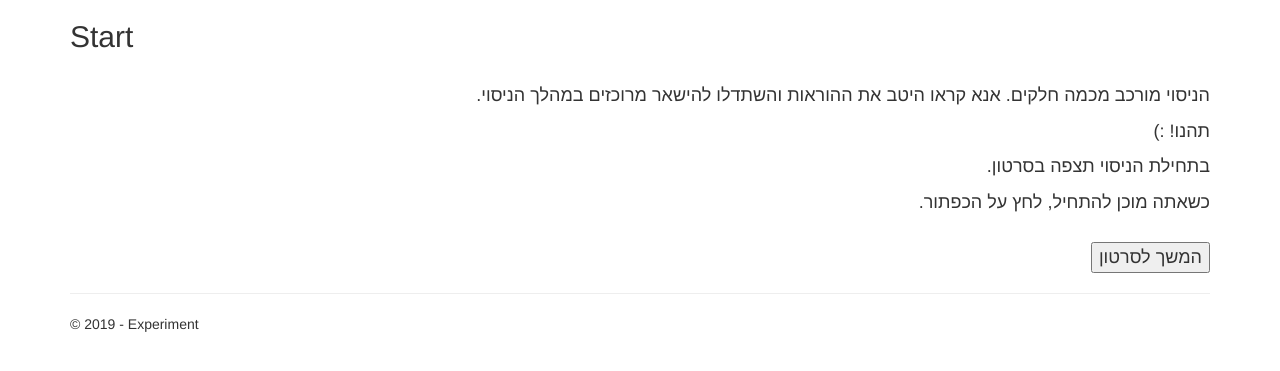
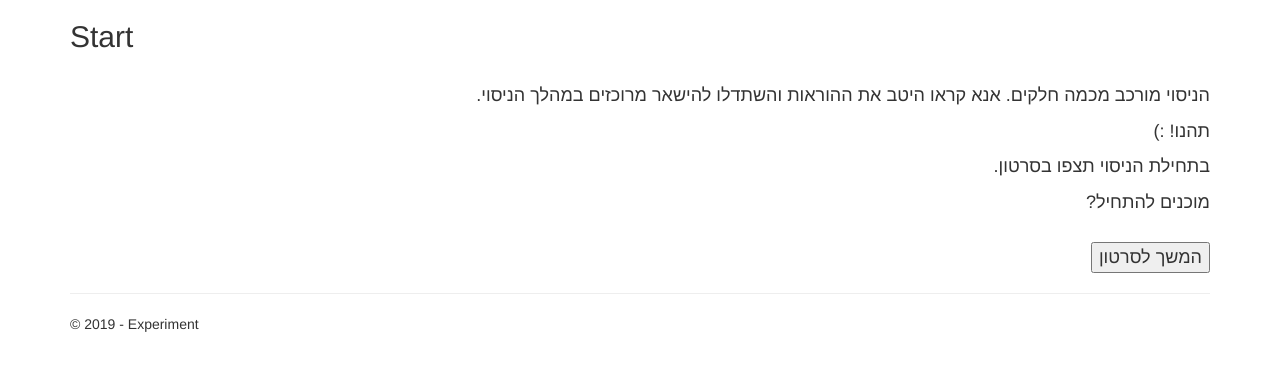
Before and after one commit to chaviva-m/EPIC, an ASP.NET MVC app: template ExperimentApp/Views/Home/Start.cshtml in a window 1280 px wide. Shown: the part 50-421 px from the top of the page. Run offline with ASP.NET Core 8 and stand-ins for ASP.NET MVC 5, Linux system fonts and the light colour scheme; the template is opened without the code that fills it, so the values that code supplies are empty; the project's own start-up code is not run; a stand-in starts its controllers and pages; some libraries are stand-ins or nearby versions.

Commit message:
rephrasing instructions

```diff
--- a/ExperimentApp/Views/Home/Audio.cshtml
+++ b/ExperimentApp/Views/Home/Audio.cshtml
@@ -15,9 +15,9 @@
     <link rel="stylesheet" type="text/css" href="style.css">
 </head>
 <body dir="rtl" lang="he" style="font-size:large">
-    <h1>ספר לנו על החוויה שלך!</h1>
-    <p>בחר 3 מילים הנותנות ביטוי בצורה כלשהי לרגשות שצפו בך במהלך הצפייה בסרטון (ניתן להיעזר במילים המופיעות מטה). </p>
-    <p>לתחילת ההקלטה הקש "Record" ולסיום הקש "Stop".</p>
+    <h1>ספרו לנו על החוויה!</h1>
+    <p>בחרו 3 מילים הנותנות ביטוי בצורה כלשהי לרגשות שצפו במהלך הצפייה בסרטון (ניתן להיעזר במילים המופיעות מטה). </p>
+    <p>לתחילת ההקלטה הקשו "Record" ולסיום "Stop".</p>
     <br />
     <div>
         <center>
--- a/ExperimentApp/Views/Home/Start.cshtml
+++ b/ExperimentApp/Views/Home/Start.cshtml
@@ -9,9 +9,9 @@
     <br />
     <p style="font-size:large" dir="rtl" lang="he">הניסוי מורכב מכמה חלקים. אנא קראו היטב את ההוראות והשתדלו להישאר מרוכזים במהלך הניסוי.</p>
     <p style="font-size:large" dir="rtl" lang="he">תהנו! :)</p>
-    <p style="font-size:large" dir="rtl" lang="he">בתחילת הניסוי תצפה בסרטון.</p>
+    <p style="font-size:large" dir="rtl" lang="he">בתחילת הניסוי תצפו בסרטון.</p>
     <p style="font-size:large" dir="rtl" lang="he">
-        כשאתה מוכן להתחיל, לחץ על הכפתור.
+        מוכנים להתחיל?
         <br/><br/>
         <input type="button" id="playVideo" dir="rtl" lang="he" value="המשך לסרטון" onclick="show()">
     </p>
--- a/ExperimentApp/Views/Home/TrustGame.cshtml
+++ b/ExperimentApp/Views/Home/TrustGame.cshtml
@@ -14,12 +14,13 @@
             הסכום ישולש- השחקן השני יקבל פי 3 מהסכום שהוחלט להעביר לו.
         </p>
         <p>
-              כעת תורו של השחקן השני: הוא מחליט איזה סכום להעביר חזרה לשחקן הראשון.
+            כעת תורו של השחקן השני: הוא מחליט איזה סכום להעביר חזרה לשחקן הראשון.
         </p>
         <p> בתום הניסוי תגלה מה הייתה החלטת השחקן השני, כאשר שניכם תקבלו את הכסף מהנסיין.</p>
 
 
         <p>בהצלחה!</p>
+        <p style="font-size:small">*ההוראות מנוסחות בלשון זכר אך מיועדות לנשים וגברים כאחד</p>
     </div>
     <input type="button" id="waitBtn" style="float: right" ; value="מוכנים להתחיל" onclick="show()"><br><br>
     <div id="myGif" style="display:none"><img id="waitingGif" height="200" ; src="~/Content/giphy.gif"></div><br>
--- a/ExperimentApp/Views/Home/UltimatumGame.cshtml
+++ b/ExperimentApp/Views/Home/UltimatumGame.cshtml
@@ -17,6 +17,7 @@
         </p>
         <p>בסיום הניסוי תדע את החלטת השחקן השני.</p>
         <p>בהצלחה!</p>
+        <p style="font-size:small">*ההוראות מנוסחות בלשון זכר אך מיועדות לנשים וגברים כאחד</p>
     </div>
     <input type="button" id="waitBtn" style="float: right" ; value="מוכנים להתחיל" onclick="show()"><br/><br/>
     <div id="myGif" style="display:none"><img id="waitingGif" height="200" ; src="~/Content/Gifs/giphy.gif"></div>
```
